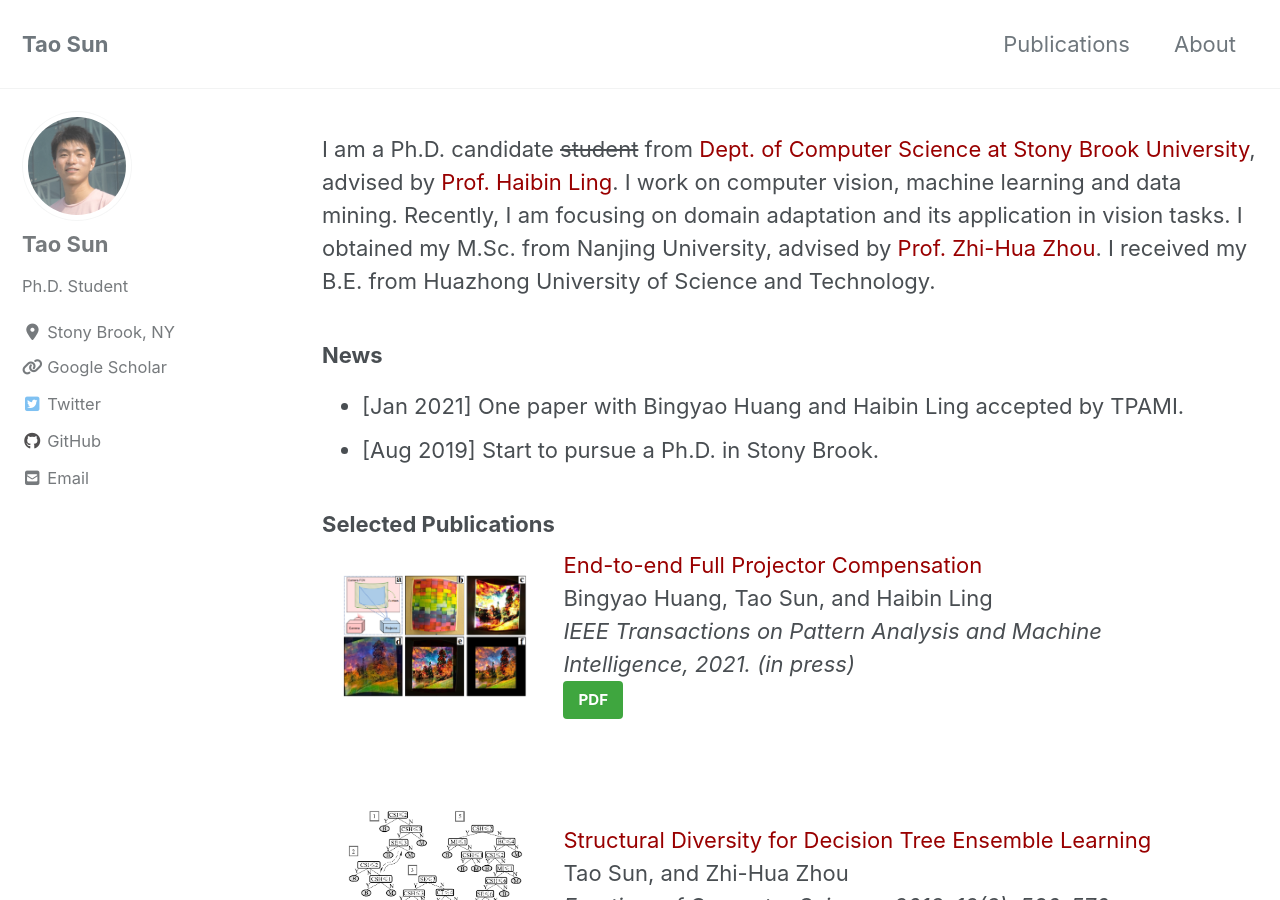
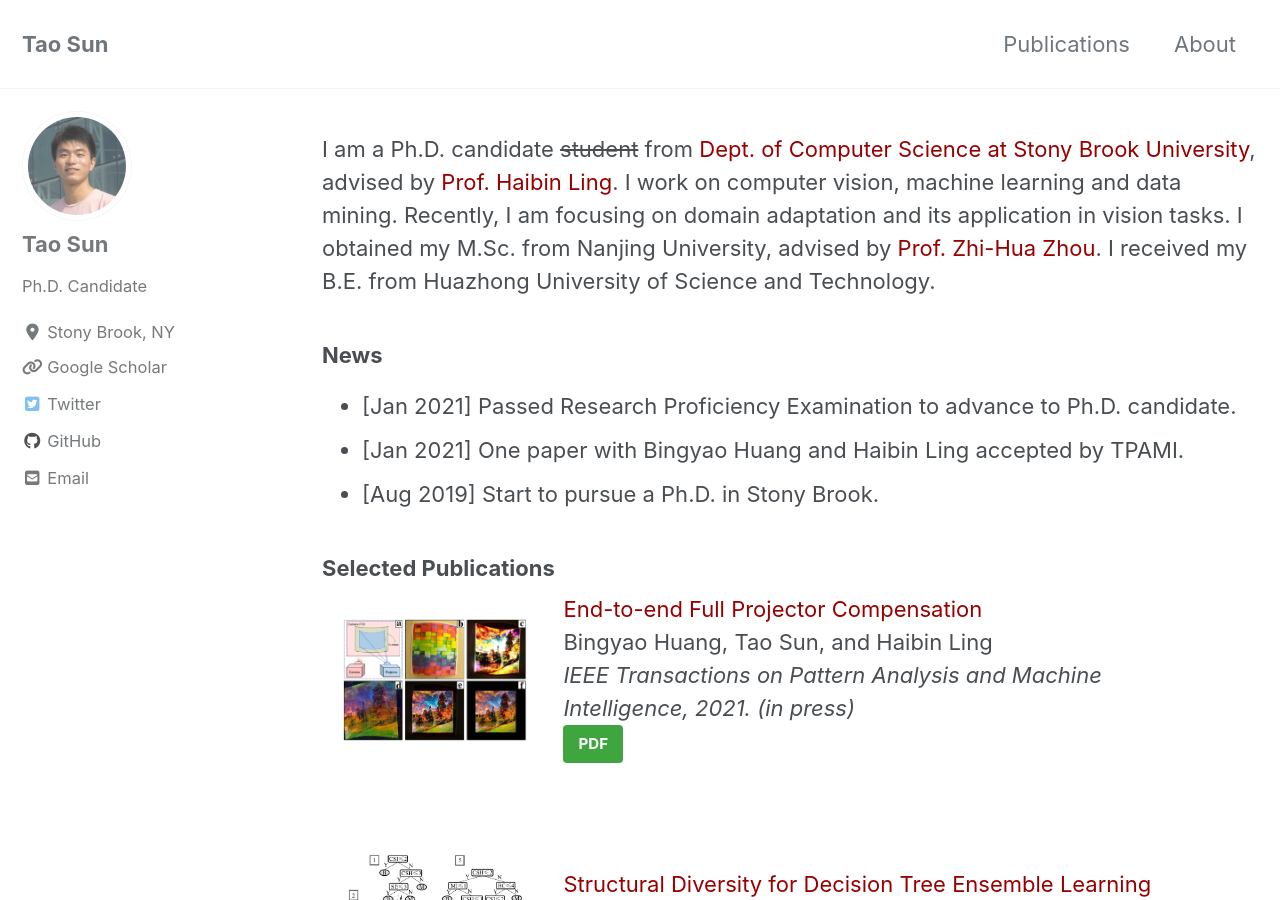
Before and after one commit to tsun/tao-ts.github.io, a Jekyll site: the page built from _pages/home.md, in a window 1280 px wide and 900 px high. Built offline with Jekyll 4.4.1, drawn with Linux system fonts in a browser that asks for light colours; cached includes are drawn as plain includes; nearby versions of some CDN libraries.

Commit message:
modify home

```diff
--- a/_config.yml
+++ b/_config.yml
@@ -109,7 +109,7 @@ analytics:
 author:
   name             : "Tao Sun"
   avatar           : "/images/bio.jpg" # path of avatar image, e.g. "/assets/images/bio-photo.jpg"
-  bio              : "Ph.D. Student"
+  bio              : "Ph.D. Candidate"
   location         : "Stony Brook, NY"
   email            : "tao@cs.stonybrook.edu"
   links:
--- a/_pages/home.md
+++ b/_pages/home.md
@@ -12,6 +12,7 @@ I am a Ph.D. candidate <del>student</del> from <style type="text/css">a:link,a:v
 
 
 ### News
+- [Jan 2021] Passed Research Proficiency Examination to advance to Ph.D. candidate.
 - [Jan 2021] One paper with Bingyao Huang and Haibin Ling accepted by TPAMI.
 - [Aug 2019] Start to pursue a Ph.D. in Stony Brook.
 
```
